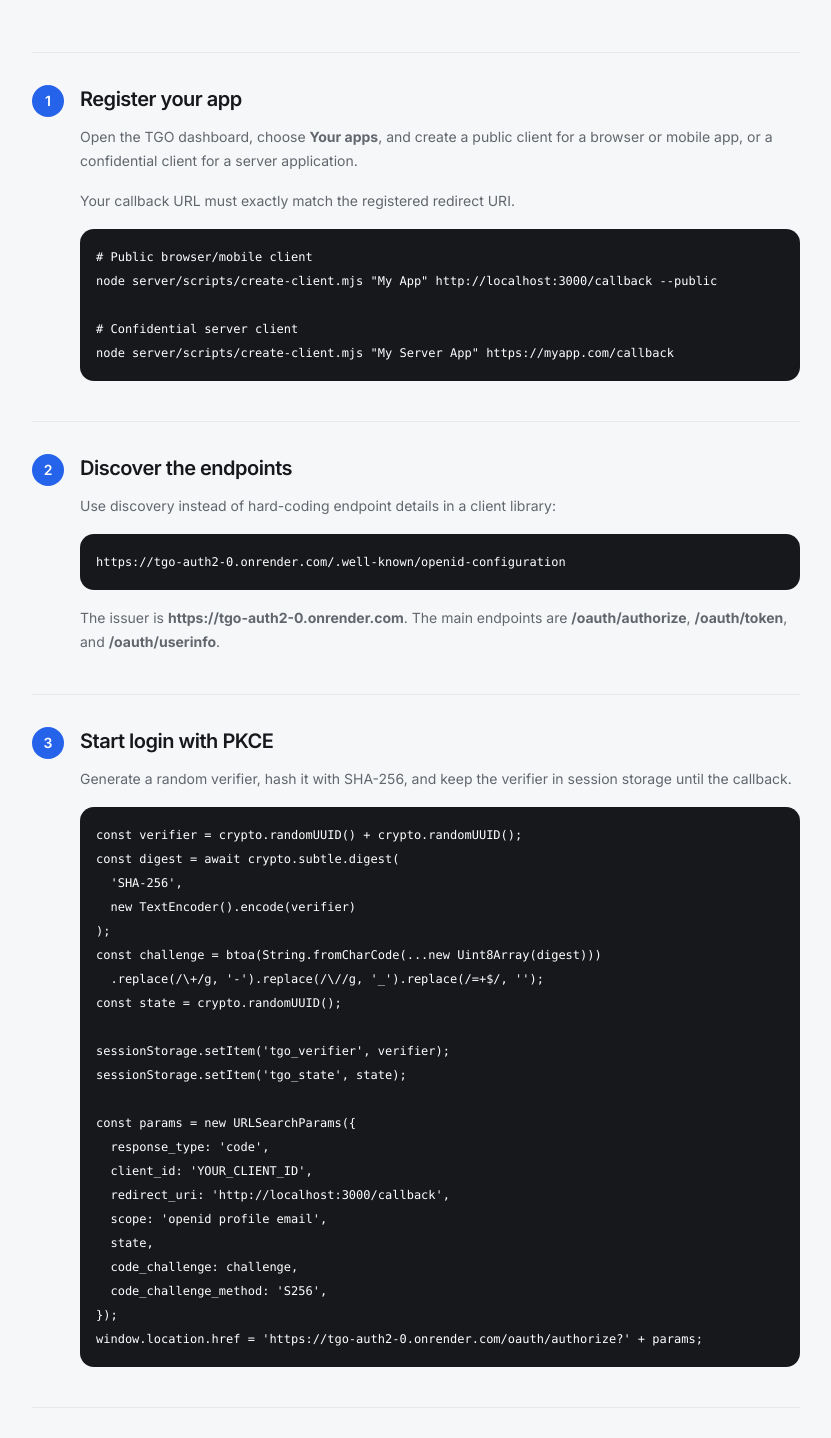
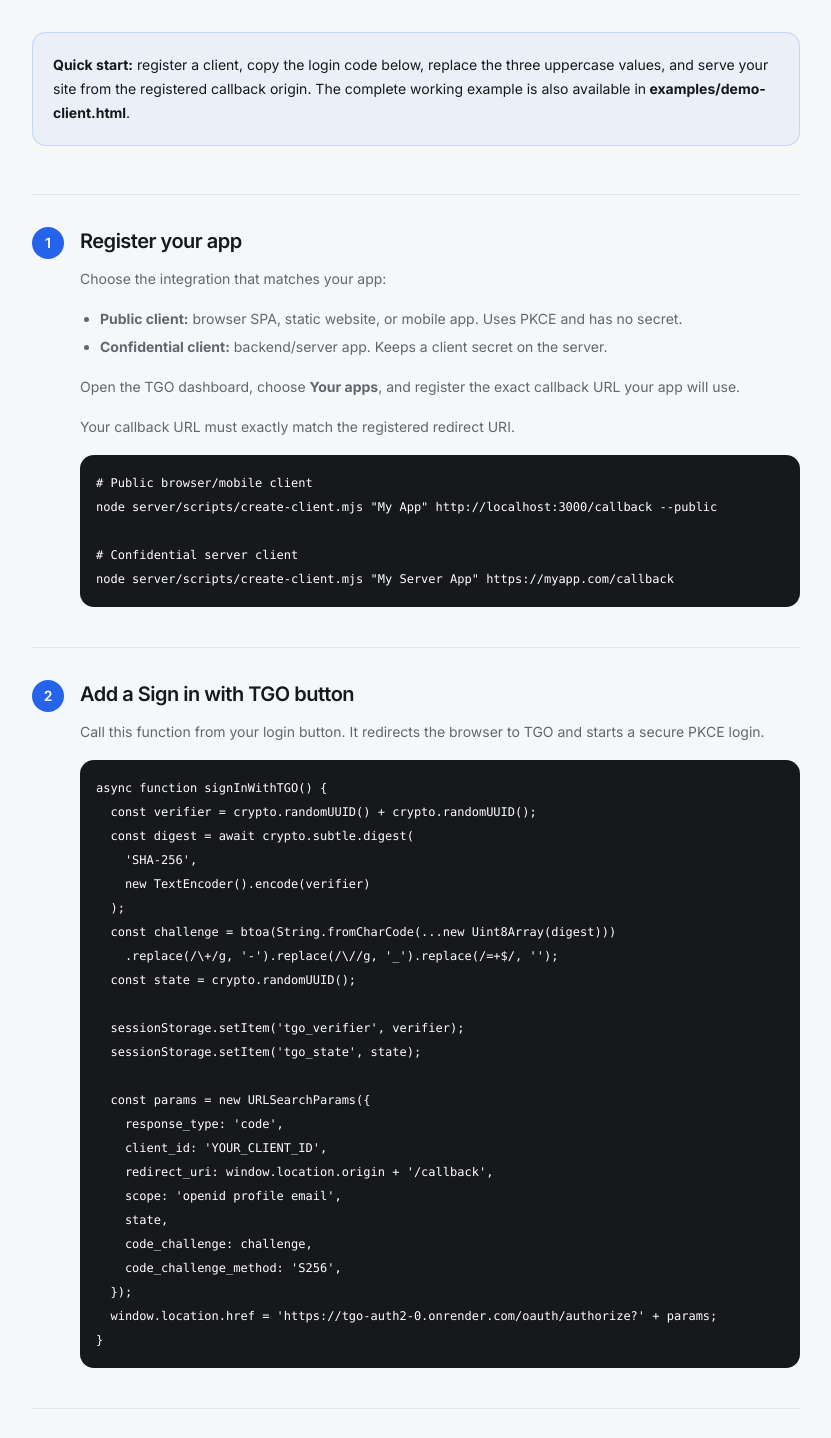
Before and after one commit to Taigour-Group/TGO-Auth, a React (Vite) app in the folder web/: page /guide in a window 1280 px wide. Shown: the part 321-1759 px from the top of the page, without its empty margins (52-883 px from the left). Built offline with nearby package versions, Linux system fonts and the light colour scheme; no server answers.

Commit message:
Enhance Guide and Landing components with navigation and content updates

```diff
--- a/web/src/pages/Guide.jsx
+++ b/web/src/pages/Guide.jsx
@@ -43,11 +43,21 @@ export default function Guide() {
             TGO uses standard OpenID Connect Authorization Code flow with PKCE. Your app sends the user to TGO,
             receives a one-time code, exchanges it for tokens, and reads the account profile from userinfo.
           </p>
+          <div className="mt-7 rounded-xl2 border border-accent/20 bg-accent/5 p-5 text-sm leading-6 text-ink">
+            <b>Quick start:</b> register a client, copy the login code below, replace the three uppercase values, and
+            serve your site from the registered callback origin. The complete working example is also available in
+            <b> examples/demo-client.html</b>.
+          </div>
         </div>
 
         <div className="mt-12 max-w-3xl space-y-10">
           <Section number="1" title="Register your app">
-            <p>Open the TGO dashboard, choose <b>Your apps</b>, and create a public client for a browser or mobile app, or a confidential client for a server application.</p>
+            <p>Choose the integration that matches your app:</p>
+            <ul className="list-disc space-y-1 pl-5">
+              <li><b>Public client:</b> browser SPA, static website, or mobile app. Uses PKCE and has no secret.</li>
+              <li><b>Confidential client:</b> backend/server app. Keeps a client secret on the server.</li>
+            </ul>
+            <p>Open the TGO dashboard, choose <b>Your apps</b>, and register the exact callback URL your app will use.</p>
             <p>Your callback URL must exactly match the registered redirect URI.</p>
             <Code>{`# Public browser/mobile client
 node server/scripts/create-client.mjs "My App" http://localhost:3000/callback --public
@@ -56,13 +66,41 @@ node server/scripts/create-client.mjs "My App" http://localhost:3000/callback --
 node server/scripts/create-client.mjs "My Server App" https://myapp.com/callback`}</Code>
           </Section>
 
-          <Section number="2" title="Discover the endpoints">
+          <Section number="2" title="Add a Sign in with TGO button">
+            <p>Call this function from your login button. It redirects the browser to TGO and starts a secure PKCE login.</p>
+            <Code>{`async function signInWithTGO() {
+  const verifier = crypto.randomUUID() + crypto.randomUUID();
+  const digest = await crypto.subtle.digest(
+    'SHA-256',
+    new TextEncoder().encode(verifier)
+  );
+  const challenge = btoa(String.fromCharCode(...new Uint8Array(digest)))
+    .replace(/\\+/g, '-').replace(/\\//g, '_').replace(/=+$/, '');
+  const state = crypto.randomUUID();
+
+  sessionStorage.setItem('tgo_verifier', verifier);
+  sessionStorage.setItem('tgo_state', state);
+
+  const params = new URLSearchParams({
+    response_type: 'code',
+    client_id: 'YOUR_CLIENT_ID',
+    redirect_uri: window.location.origin + '/callback',
+    scope: 'openid profile email',
+    state,
+    code_challenge: challenge,
+    code_challenge_method: 'S256',
+  });
+  window.location.href = '${ISSUER}/oauth/authorize?' + params;
+}`}</Code>
+          </Section>
+
+          <Section number="3" title="Discover the endpoints">
             <p>Use discovery instead of hard-coding endpoint details in a client library:</p>
             <Code>{`${ISSUER}/.well-known/openid-configuration`}</Code>
             <p>The issuer is <b>{ISSUER}</b>. The main endpoints are <b>/oauth/authorize</b>, <b>/oauth/token</b>, and <b>/oauth/userinfo</b>.</p>
           </Section>
 
-          <Section number="3" title="Start login with PKCE">
+          <Section number="4" title="Understand the PKCE values">
             <p>Generate a random verifier, hash it with SHA-256, and keep the verifier in session storage until the callback.</p>
             <Code>{`const verifier = crypto.randomUUID() + crypto.randomUUID();
 const digest = await crypto.subtle.digest(
@@ -88,7 +126,7 @@ const params = new URLSearchParams({
 window.location.href = '${ISSUER}/oauth/authorize?' + params;`}</Code>
           </Section>
 
-          <Section number="4" title="Exchange the callback code">
+          <Section number="5" title="Create the callback page">
             <p>At your callback route, verify <b>state</b> before exchanging the code. Authorization codes are single-use and expire quickly.</p>
             <Code>{`const url = new URL(window.location.href);
 if (url.searchParams.get('state') !== sessionStorage.getItem('tgo_state')) {
@@ -110,7 +148,7 @@ const response = await fetch('${ISSUER}/oauth/token', {
 const tokens = await response.json();`}</Code>
           </Section>
 
-          <Section number="5" title="Read the signed-in user">
+          <Section number="6" title="Read the signed-in user">
             <Code>{`const response = await fetch('${ISSUER}/oauth/userinfo', {
   headers: { Authorization: 'Bearer ' + tokens.access_token },
 });
@@ -120,7 +158,7 @@ const user = await response.json();
             <p>For server applications, validate the ID token signature using the JWKS URL from discovery and check its issuer, audience, expiry, and nonce.</p>
           </Section>
 
-          <Section number="6" title="Refresh and sign out">
+          <Section number="7" title="Refresh and sign out">
             <Code>{`const body = new URLSearchParams({
   grant_type: 'refresh_token',
   refresh_token: tokens.refresh_token,
@@ -136,10 +174,21 @@ const nextTokens = await response.json();
             <p>On logout, revoke the latest refresh token at <b>{ISSUER}/oauth/revoke</b> and clear your app session.</p>
           </Section>
 
-          <Section number="7" title="Email verification">
+          <Section number="8" title="Email verification">
             <p>TGO sends new-account verification codes automatically. Your app does not need to create or validate those codes.</p>
             <p>Unverified users can sign in to TGO and access TMail to read their code, but TGO will not issue tokens to your app until the account is verified. After verification, restart the login flow.</p>
             <p>For a complete working browser example, open <b>examples/demo-client.html</b> in this repository.</p>
+          </Section>
+
+          <Section number="9" title="Production checklist">
+            <ul className="list-disc space-y-1 pl-5">
+              <li>Use HTTPS for your website and callback URL.</li>
+              <li>Always validate <b>state</b> before exchanging a callback code.</li>
+              <li>Never expose a confidential client secret or refresh token in browser code.</li>
+              <li>Store TGO&apos;s stable <b>sub</b> claim as the linked account id, not the email address.</li>
+              <li>Replace rotated refresh tokens every time the refresh endpoint returns successfully.</li>
+              <li>Handle <b>access_denied</b>, <b>login_required</b>, and expired-code errors with a new login attempt.</li>
+            </ul>
           </Section>
 
           <div className="border-t border-line pt-6 text-sm text-ink-muted">
--- a/web/src/pages/Landing.jsx
+++ b/web/src/pages/Landing.jsx
@@ -1,3 +1,4 @@
+import { useState } from 'react';
 import { Link, useNavigate } from 'react-router-dom';
 import { useAuth } from '../lib/AuthContext.jsx';
 import { Logo, Button, IconShield, IconKey, IconGrid } from '../components/ui.jsx';
@@ -23,33 +24,57 @@ const FEATURES = [
 export default function Landing() {
   const { user, loading } = useAuth();
   const navigate = useNavigate();
+  const [menuOpen, setMenuOpen] = useState(false);
+
+  function go(path) {
+    setMenuOpen(false);
+    navigate(path);
+  }
+
+  const actions = user ? (
+    <>
+      <Button variant="ghost" size="sm" onClick={() => go('/guide')}>
+        Developer guide
+      </Button>
+      <Button variant="primary" size="sm" onClick={() => go('/dashboard')}>
+        Go to your account
+      </Button>
+    </>
+  ) : (
+    <>
+      <Button variant="ghost" size="sm" onClick={() => go('/guide')}>
+        Developer guide
+      </Button>
+      <Button variant="ghost" size="sm" onClick={() => go('/login')}>
+        Sign in
+      </Button>
+      <Button variant="primary" size="sm" onClick={() => go('/signup')}>
+        Create account
+      </Button>
+    </>
+  );
 
   return (
     <div>
-      <nav className="sticky top-0 z-20 flex items-center justify-between border-b border-line bg-canvas/80 px-6 py-4 backdrop-blur-md backdrop-saturate-150">
+      <nav className="sticky top-0 z-20 flex items-center justify-between border-b border-line bg-canvas/80 px-4 py-3 backdrop-blur-md backdrop-saturate-150 sm:px-6 sm:py-4">
         <Logo />
-        <div className="flex items-center gap-2.5">
-          {loading ? null : user ? (
-            <div className="flex items-center gap-2.5">
-              <Button variant="ghost" size="sm" onClick={() => navigate('/guide')}>
-                Developer guide
-              </Button>
-              <Button variant="primary" size="sm" onClick={() => navigate('/dashboard')}>
-                Go to your account
-              </Button>
+        <div className="hidden items-center gap-2.5 sm:flex">{loading ? null : actions}</div>
+        <div className="relative sm:hidden">
+          <button
+            type="button"
+            aria-label={menuOpen ? 'Close navigation menu' : 'Open navigation menu'}
+            aria-expanded={menuOpen}
+            onClick={() => setMenuOpen((open) => !open)}
+            className="grid h-10 w-10 place-items-center rounded-lg border border-line-strong bg-surface text-ink transition hover:bg-surface-2 focus-visible:outline-none focus-visible:ring-2 focus-visible:ring-accent/55"
+          >
+            <svg width="20" height="20" viewBox="0 0 24 24" fill="none" stroke="currentColor" strokeWidth="2" strokeLinecap="round" aria-hidden="true">
+              {menuOpen ? <><path d="M6 6l12 12" /><path d="M18 6L6 18" /></> : <><path d="M4 7h16" /><path d="M4 12h16" /><path d="M4 17h16" /></>}
+            </svg>
+          </button>
+          {menuOpen && !loading && (
+            <div className="absolute right-0 top-12 z-30 flex w-52 flex-col gap-1 rounded-xl2 border border-line bg-surface p-2 shadow-card">
+              {actions}
             </div>
-          ) : (
-            <>
-              <Button variant="ghost" size="sm" onClick={() => navigate('/guide')}>
-                Developer guide
-              </Button>
-              <Button variant="ghost" size="sm" onClick={() => navigate('/login')}>
-                Sign in
-              </Button>
-              <Button variant="primary" size="sm" onClick={() => navigate('/signup')}>
-                Create account
-              </Button>
-            </>
           )}
         </div>
       </nav>
```
